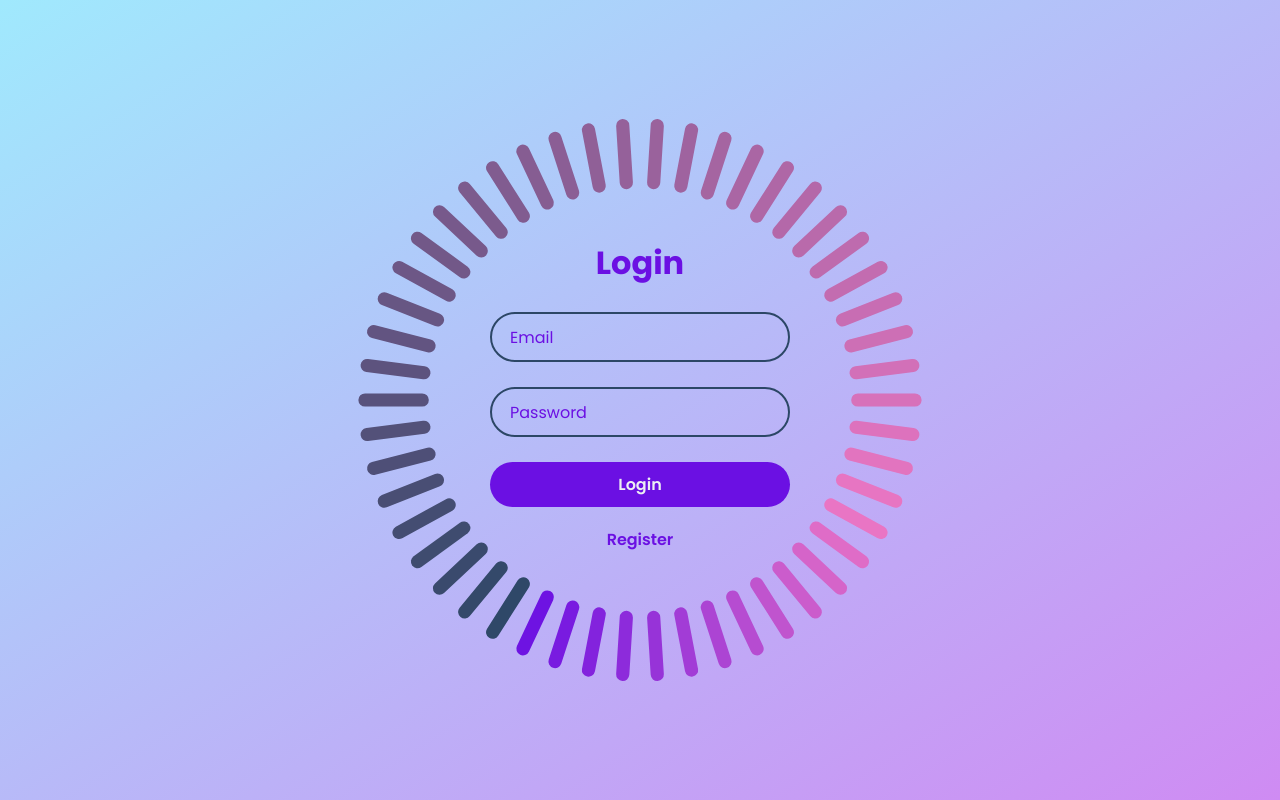
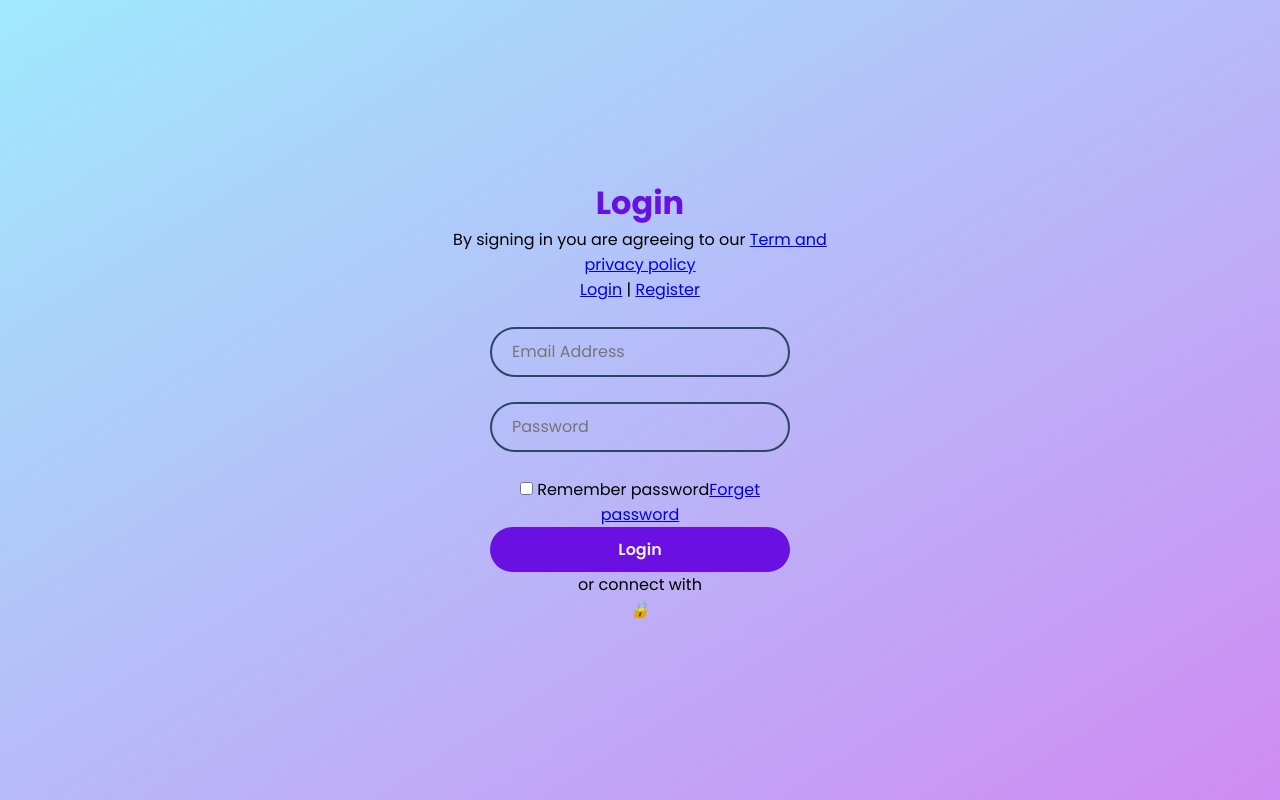
Before and after one commit to Ana-148/Fruits.ai, a React (Create React App) app in the folder fruit-ai-frontend/: page / in a window 1280 px wide. Built offline with nearby package versions, Linux system fonts and the light colour scheme.

Commit message:
Update Login.js

```diff
--- a/fruit-ai-frontend/src/components/Login.js
+++ b/fruit-ai-frontend/src/components/Login.js
@@ -1,69 +1,96 @@
-import React, { useState } from 'react'
-import "./css/login.css"
+import React, { useState } from 'react';
+import './css/login.css'; // Make sure to update the CSS for styling
 import { useNavigate } from 'react-router-dom';
 
+
 function Login() {
-  const [email, setEmail] = useState('')
-  const [password, setPassword] = useState('')
-  const [error, setError] = useState(null)
-  const [isLoggedIn] = useState(false)
+  const [email, setEmail] = useState('');
+  const [password, setPassword] = useState('');
+  const [error, setError] = useState(null);
+  const [isLoggedIn] = useState(false);
   const navigate = useNavigate();
 
   const handleSubmit = (event) => {
-    event.preventDefault()
+    event.preventDefault();
     if (!email || !password) {
-      alert('Please enter both email and password')
-      return
+      alert('Please enter both email and password');
+      return;
     }
     if (!validateEmail(email)) {
-      alert('Invalid email address')
-      return
+      alert('Invalid email address');
+      return;
     }
     if (password.length < 8) {
-      setError('Password must be at least 8 characters long')
-      return
+      setError('Password must be at least 8 characters long');
+      return;
     }
-    // Check for dummy email and password
+    // Dummy login check
     if (email === 'fruits@gmail.com' && password === 'dummy@fruits') {
       navigate('/home', { replace: true }); // Redirect to home page
     } else {
-      setError('Invalid email or password')
+      setError('Invalid email or password');
     }
-  }
+  };
 
   const validateEmail = (email) => {
-    const emailRegex = /^[a-zA-Z0-9._%+-]+@[a-zA-Z0-9.-]+\.[a-zA-Z]{2,}$/
-    return emailRegex.test(email)
-  }
+    const emailRegex = /^[a-zA-Z0-9._%+-]+@[a-zA-Z0-9.-]+\.[a-zA-Z]{2,}$/;
+    return emailRegex.test(email);
+  };
 
   return (
     <div className="container">
       <div className="login-box">
-        <h2>Login</h2>
+        <h2 className="login-title">Login</h2>
+        <p className="terms-text">
+          By signing in you are agreeing to our <a href="/terms">Term and privacy policy</a>
+        </p>
+        <div className="toggle">
+          <a href="/login" className="toggle-link active">Login</a> | <a href="/register" className="toggle-link">Register</a>
+        </div>
         <form action="#" onSubmit={handleSubmit}>
           <div className="input-box">
-            <input type="email" value={email} onChange={(event) => setEmail(event.target.value)} required />
-            <label>Email</label>
+            <input
+              type="email"
+              value={email}
+              onChange={(event) => setEmail(event.target.value)}
+              required
+              placeholder="Email Address"
+            />
           </div>
           <div className="input-box">
-            <input type="password" value={password} onChange={(event) => setPassword(event.target.value)} required />
-            <label>Password</label>
+            <input
+              type="password"
+              value={password}
+              onChange={(event) => setPassword(event.target.value)}
+              required
+              placeholder="Password"
+            />
           </div>
-          <button type="submit" className="btn">
-            Login
-          </button>
-          <div className="signup-link">
-            <a href="/register">Register</a>
+          <div className="remember-forget">
+            <label>
+              <input type="checkbox" /> Remember password
+            </label>
+            <a href="/forgot-password" className="forgot-password-link">Forget password</a>
+          </div>
+          <button type="submit" className="btn">Login</button>
+          <div className="social-icons">
+            <p>or connect with</p>
+            <div className="icons">
+  <i className="fab fa-facebook"></i>
+  <i className="fab fa-instagram"></i>
+  <i className="fab fa-pinterest"></i>
+  <i className="fab fa-linkedin"></i>
+</div>
+          </div>
+          <div className="biometric">
+            <i className="biometric-icon">🔒</i>
           </div>
           {error && <div className="error">{error}</div>}
           {isLoggedIn && <div className="success">You are logged in!</div>}
         </form>
       </div>
-      {[...Array(50).keys()].map((i) => (
-        <span key={i} style={{ '--i': i }} />
-      ))}
     </div>
-  )
+  );
 }
 
 export default Login;
```
